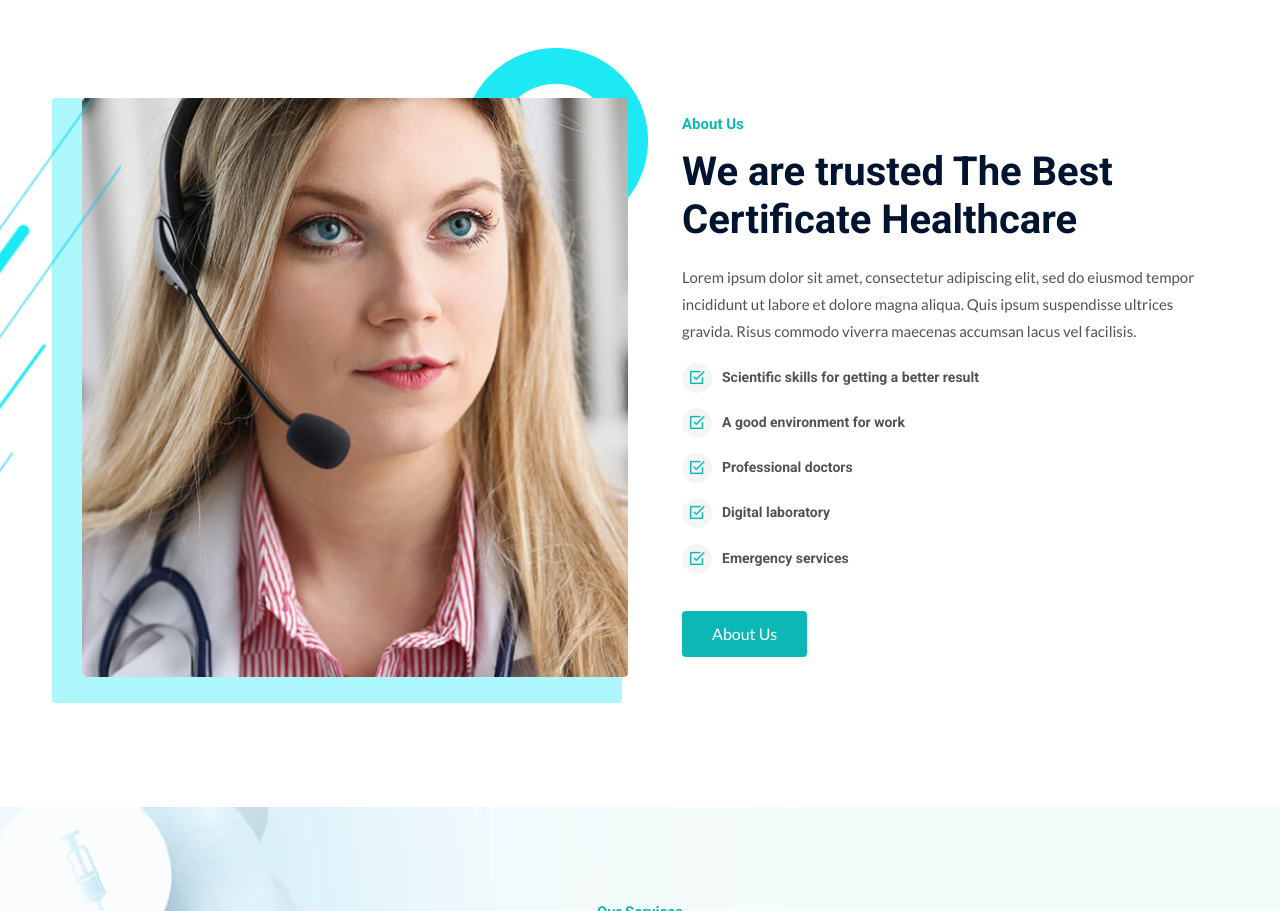
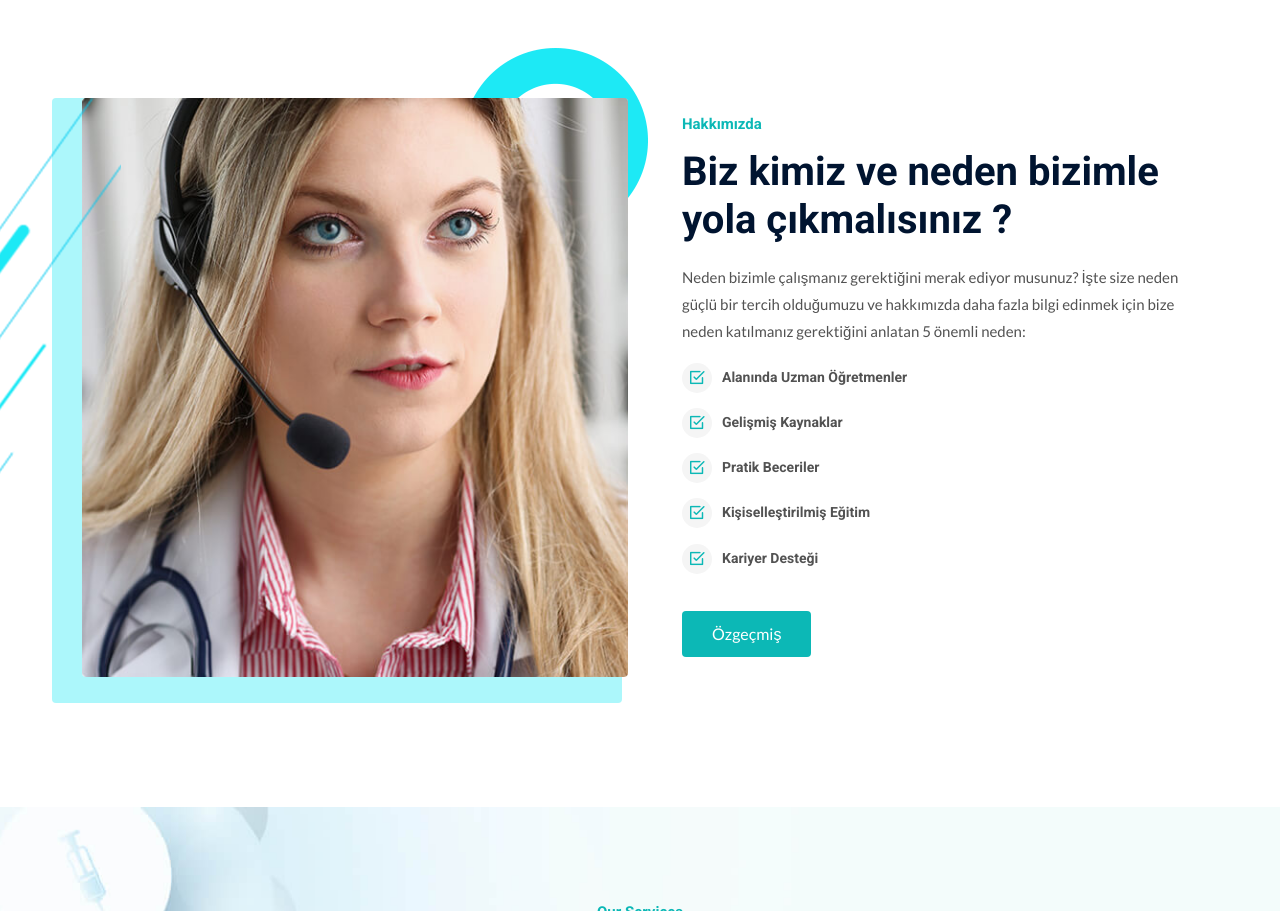
Before and after one commit to enesarsln/aeegitim, a Next.js app: page / in a window 1280 px wide. Shown: the part 1357-2268 px from the top of the page. Built offline with nearby package versions, Linux system fonts and the light colour scheme.

Commit message:
HomeOne - AboutUs update | 04/09/2023

```diff
--- a/components/HomeOne/AboutUs.js
+++ b/components/HomeOne/AboutUs.js
@@ -27,39 +27,39 @@ const AboutUs = () => {
 
             <div className="col-lg-6">
               <div className="about-content">
-                <span className="top-title">About Us</span>
-                <h2>We are trusted The Best Certificate Healthcare</h2>
+                <span className="top-title">Hakkımızda</span>
+                <h2>Biz kimiz ve neden bizimle yola çıkmalısınız ?</h2>
                 <p>
-                  Lorem ipsum dolor sit amet, consectetur adipiscing elit, sed
-                  do eiusmod tempor incididunt ut labore et dolore magna aliqua.
-                  Quis ipsum suspendisse ultrices gravida. Risus commodo viverra
-                  maecenas accumsan lacus vel facilisis.
+                Neden bizimle çalışmanız gerektiğini merak ediyor musunuz?
+                İşte size neden güçlü bir tercih olduğumuzu ve hakkımızda
+                daha fazla bilgi edinmek için bize neden katılmanız gerektiğini anlatan 5 önemli neden:
                 </p>
 
                 <ul>
                   <li>
                     <i className="flaticon-tick"></i>
-                    Scientific skills for getting a better result
-                  </li>
-                  <li>
-                    <i className="flaticon-tick"></i>A good environment for work
+                    Alanında Uzman Öğretmenler
                   </li>
                   <li>
                     <i className="flaticon-tick"></i>
-                    Professional doctors
+                    Gelişmiş Kaynaklar
                   </li>
                   <li>
                     <i className="flaticon-tick"></i>
-                    Digital laboratory
+                    Pratik Beceriler
                   </li>
                   <li>
                     <i className="flaticon-tick"></i>
-                    Emergency services
+                    Kişiselleştirilmiş Eğitim
+                  </li>
+                  <li>
+                    <i className="flaticon-tick"></i>
+                    Kariyer Desteği
                   </li>
                 </ul>
 
                 <Link href="/about" className="default-btn">
-                  About Us
+                   Özgeçmiş
                 </Link>
               </div>
             </div>
```
